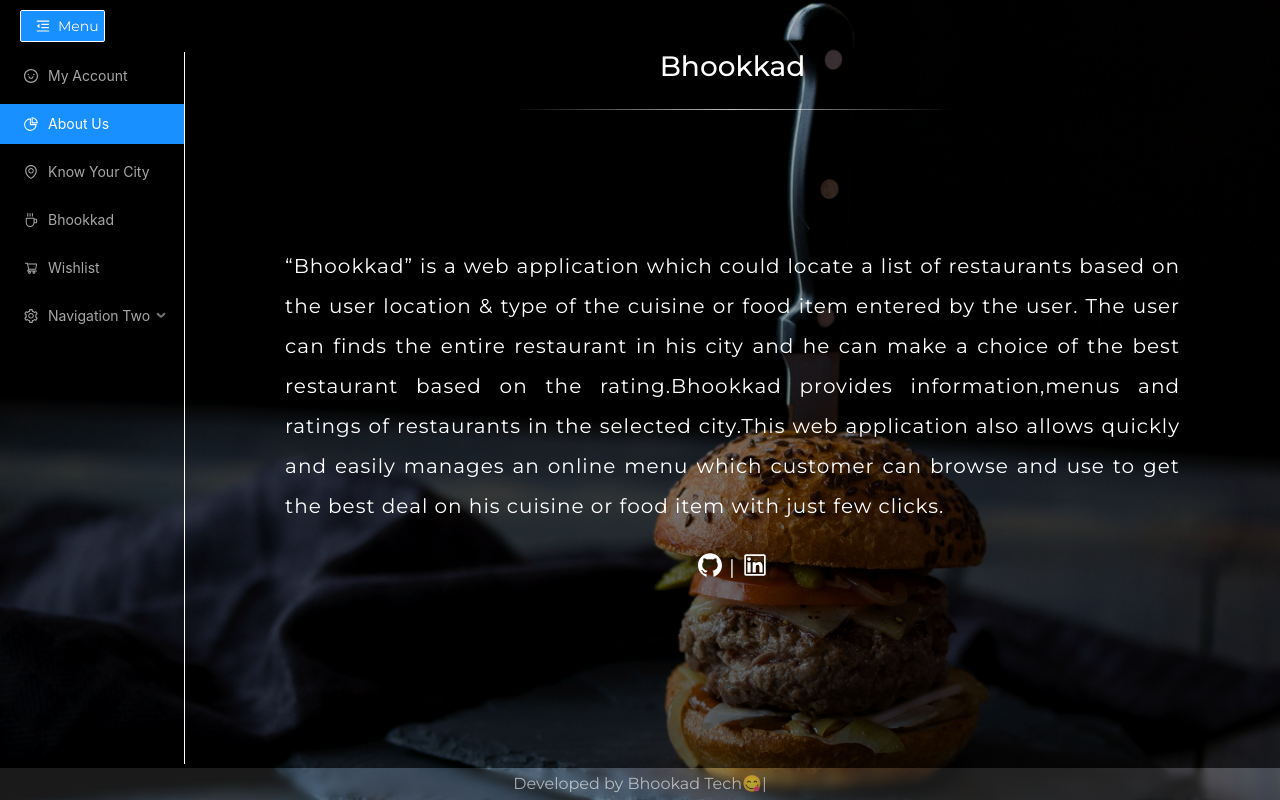
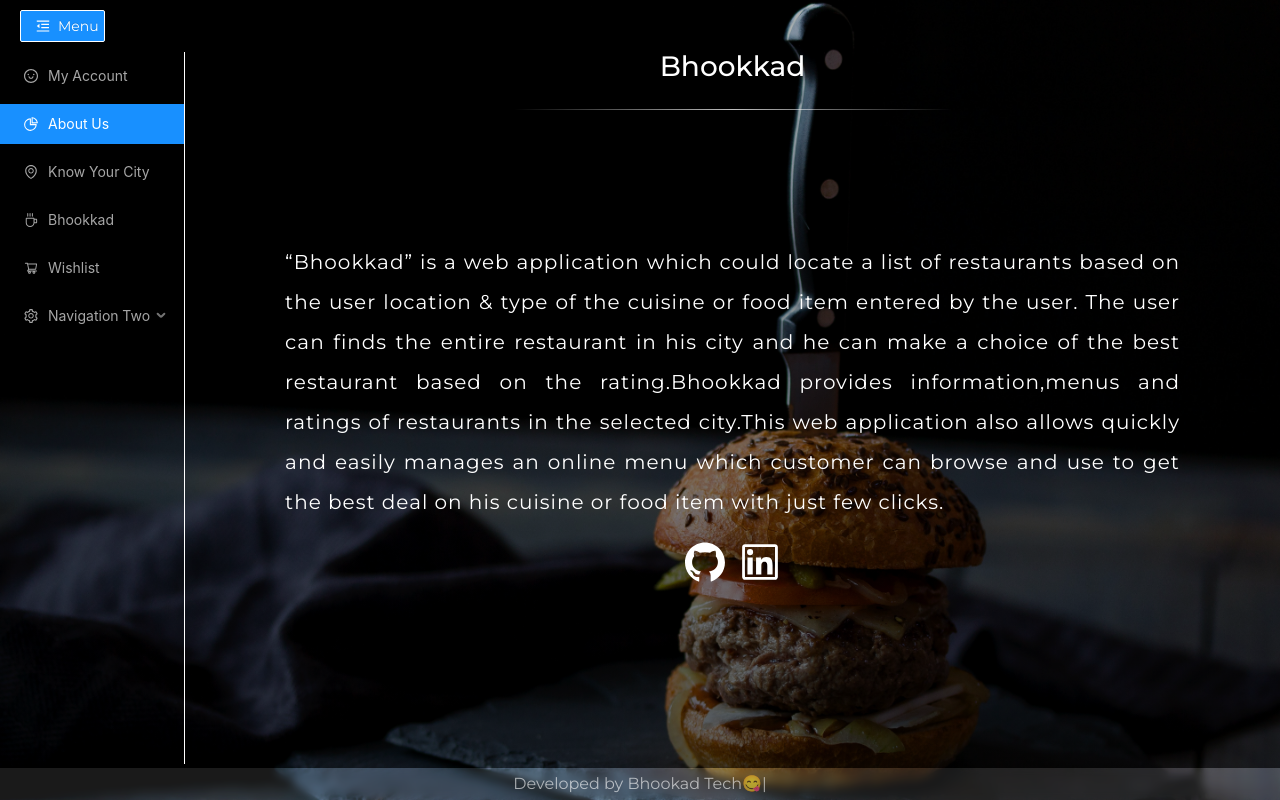
Before and after one commit to kuldip11/Bhookkad-react-app, a React (Create React App) app: page / in a window 1280 px wide. Both pictures are taken after a click on the item "About Us". Built offline with nearby package versions, Linux system fonts and the light colour scheme.

Commit message:
navigator added

```diff
--- a/src/components/AboutUs.js
+++ b/src/components/AboutUs.js
@@ -6,8 +6,16 @@ const AboutUs = () =>{
         <div className="aboutus">
             <p><span >“Bhookkad”</span> is a web application which could locate a list of restaurants based on the user location & type of the cuisine or food item entered by the user. The user can finds the entire restaurant in his city and he can make a choice of the best restaurant based on the rating.Bhookkad provides information,menus and ratings of restaurants in the selected city.This web application also allows quickly and easily manages an online menu which customer can browse and use to get the best deal on his cuisine or food item with just few clicks.</p>
             <div>
-            <a href="https://github.com/kuldip11" > <GithubOutlined /> </a> |
-            <a href="https://www.linkedin.com/in/kuldip-kumar-b90092188/" > <LinkedinOutlined /> </a>
+            <a href="https://github.com/kuldip11" target="_blank"  rel="noreferrer">
+                <GithubOutlined
+                    style={{fontSize:"40px", marginRight:"15px"}}
+                    />
+            </a>
+            <a href="https://www.linkedin.com/in/kuldip-kumar-b90092188/" target="_blank"  rel="noreferrer">
+                <LinkedinOutlined
+                    style={{fontSize:"40px"}}
+                    />
+            </a>
             </div>
         </div>
     )
--- a/src/components/knowyourcity/KnowYourCity.js
+++ b/src/components/knowyourcity/KnowYourCity.js
@@ -67,7 +67,7 @@ const KnowYourCity = () => {
     }, [])
 
     return (<>
-        {!cityFlag && <div style={{display:"flex",justifyContent:"center",alignItems:"center", height:"100%", width:"100%"}}>
+        {!cityFlag && <div style={{display:"flex", flexDirection:"column",justifyContent:"center",alignItems:"center", height:"100%", width:"100%"}}>
              <Spin  size="large"/>
              <h5 style={{color:"white"}}>Loading Please Wait...</h5>
         </div>}
```
